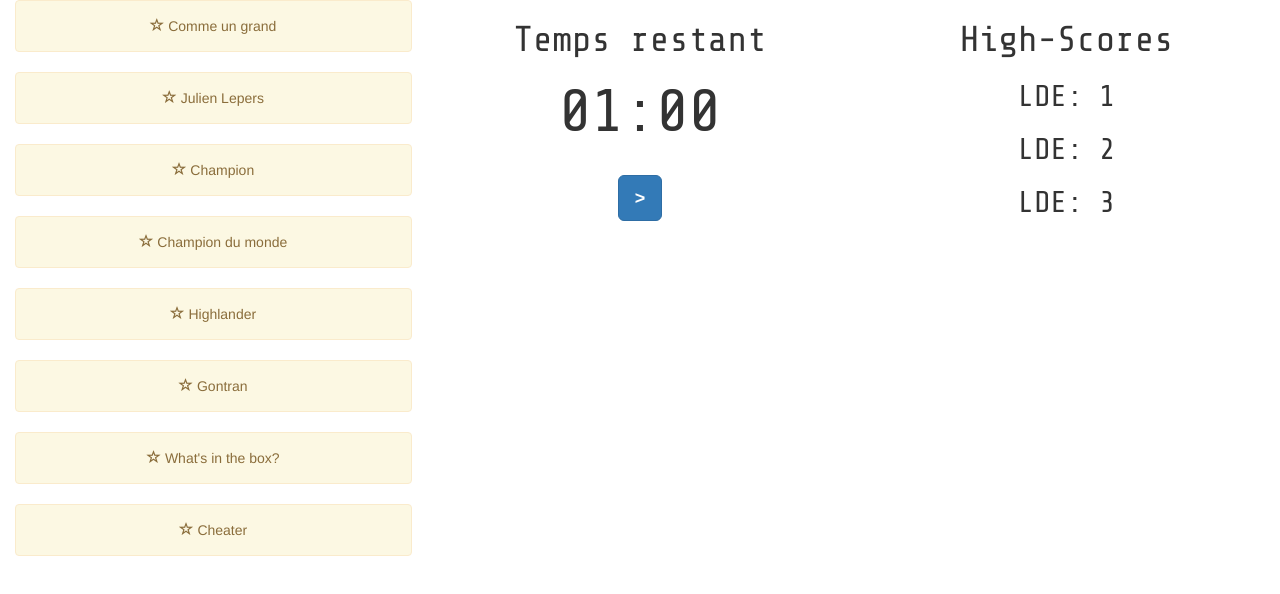
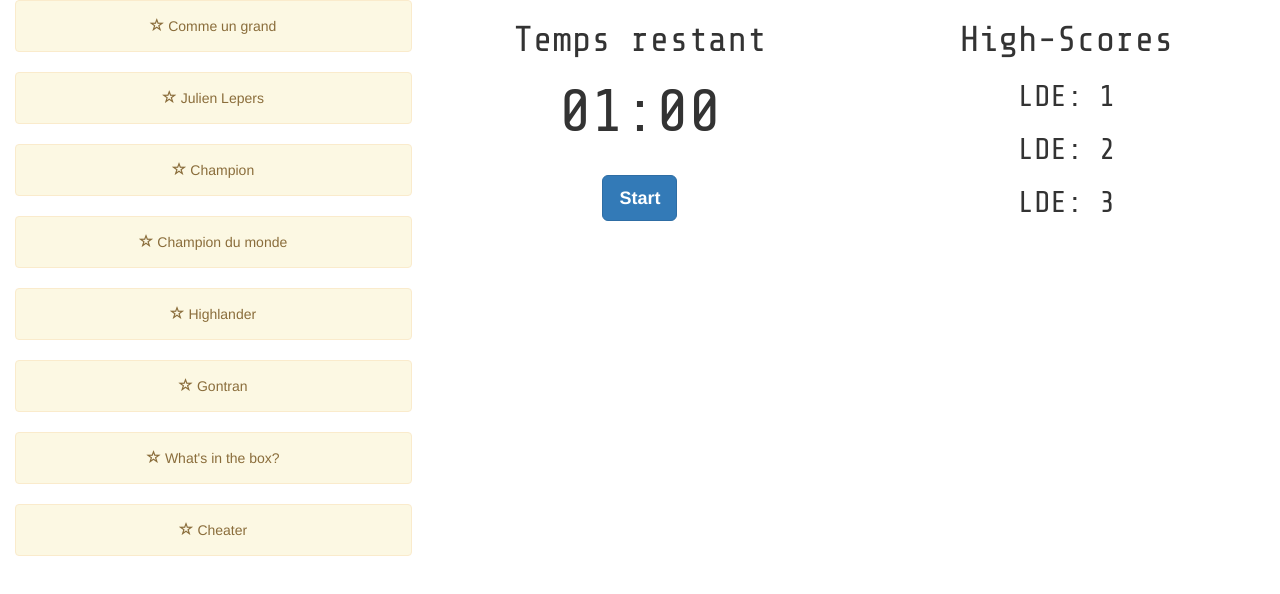
Before and after one commit to ldevernay/MysteryNumberII, a plain HTML site: page index.html in a window 1280 px wide. Drawn offline with nearby package versions, Linux system fonts and the light colour scheme.

Commit message:
fix start button

```diff
--- a/index.html
+++ b/index.html
@@ -58,7 +58,7 @@
         <h1>Temps restant</h1>
         <div id="timer">01:00</div>
         <div>
-          <button class="btn btn-primary btn-lg" id="start">></button>
+          <button class="btn btn-primary btn-lg" id="start">Start</button>
         </div>
         <div>
           <form id="guessForm" action="#">
```
